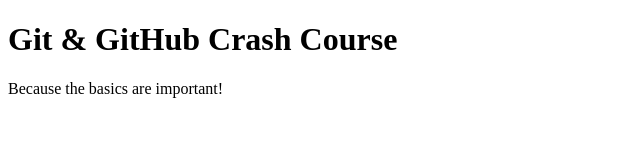
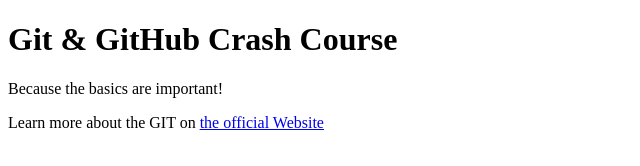
Before and after one commit to kolli6236/first_repo, a plain HTML site: page index.html in a window 1280 px wide. Shown: the whole page, without its empty margins (0-640 px from the left). Drawn offline with Linux system fonts and the light colour scheme.

Commit message:
Added a reference info

```diff
--- a/index.html
+++ b/index.html
@@ -9,5 +9,7 @@
   <body>
     <h1>Git & GitHub Crash Course</h1>
     <p>Because the basics are important!</p>
+    Learn more about the GIT on
+    <a href="https://git-scm.com/book/en/v2"> the official Website</a>
   </body>
 </html>
```
